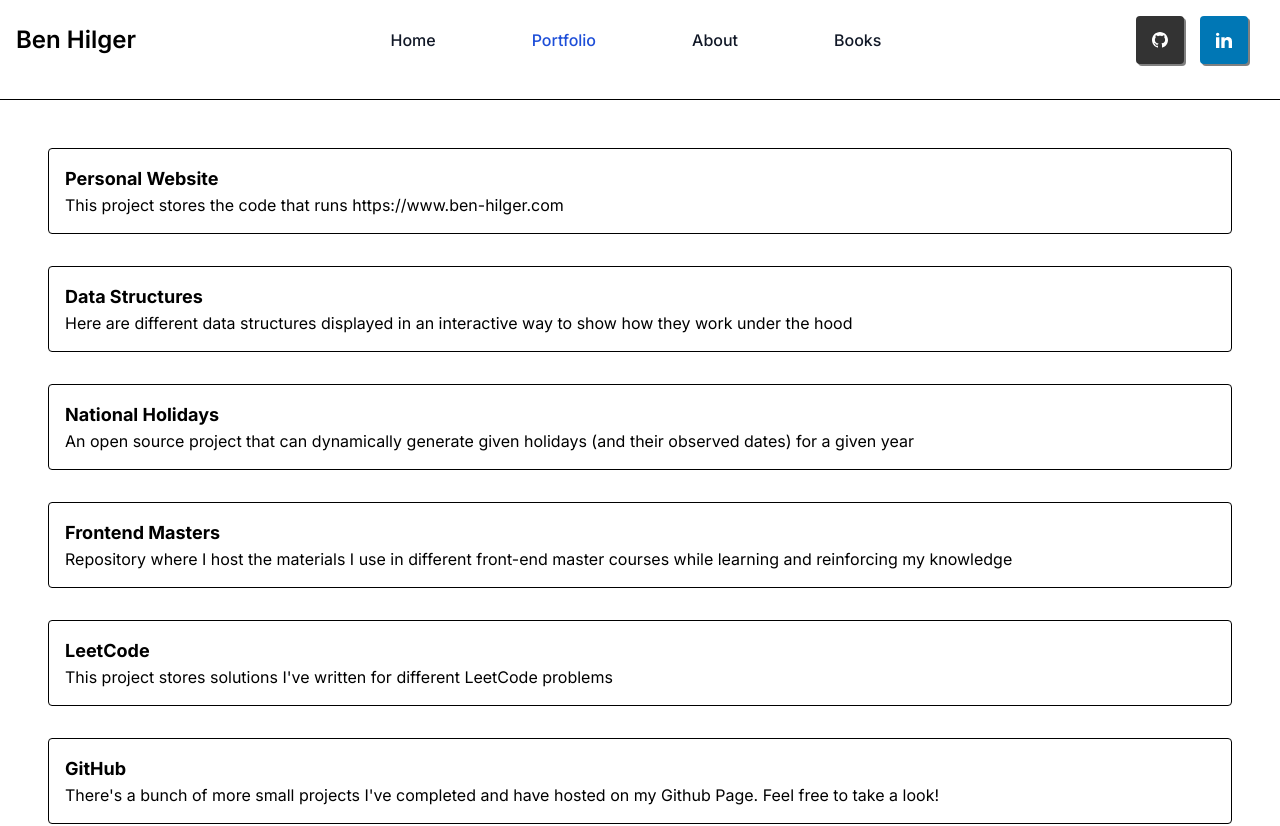
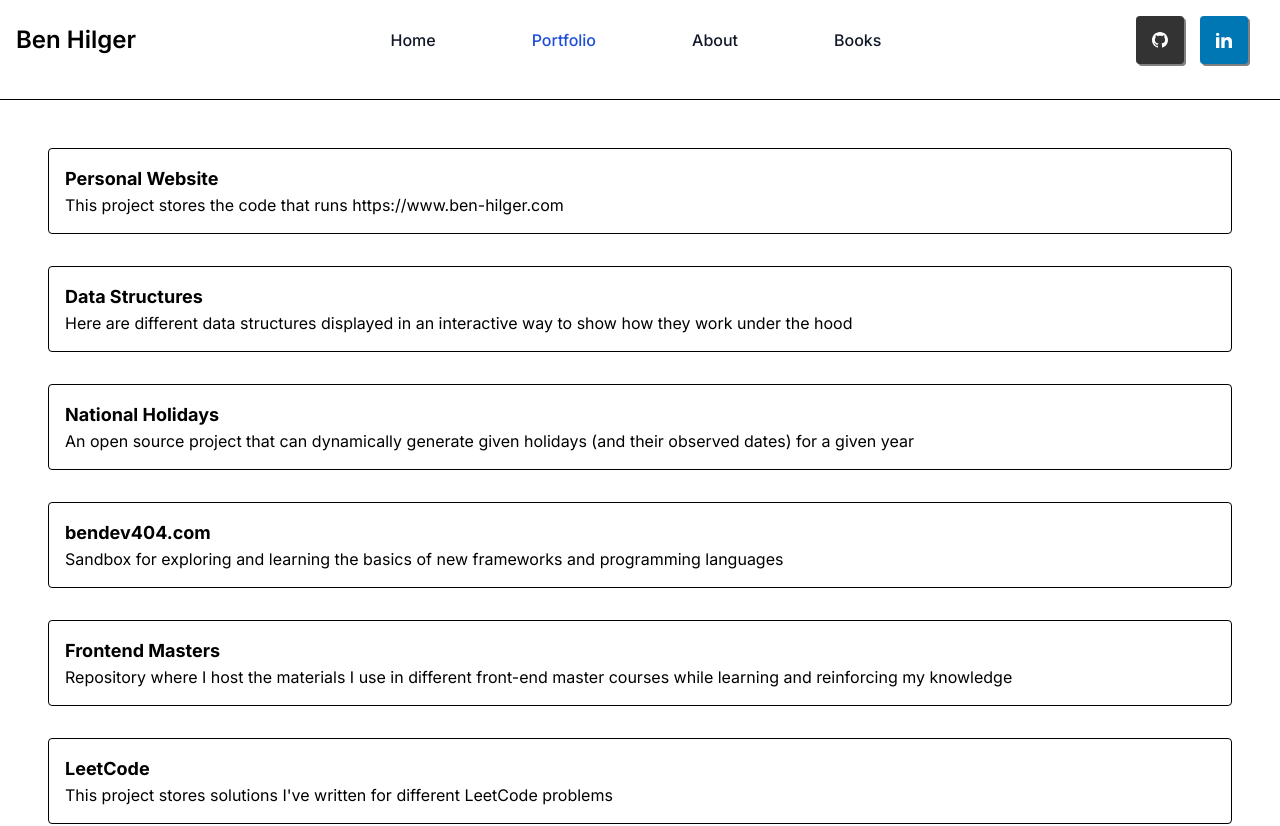
Before and after one commit to Ben-Hilger/website, a Next.js app in the folder web/: page /portfolio in a window 1280 px wide. Shown: the top 826 px of the page. Built offline with nearby package versions, Linux system fonts and the light colour scheme.

Commit message:
update portfolio layout

```diff
--- a/web/src/app/portfolio/page.tsx
+++ b/web/src/app/portfolio/page.tsx
@@ -8,9 +8,10 @@ export default function Portfolio() {
         new CardInfo(1, "Personal Website", "This project stores the code that runs https://www.ben-hilger.com", "https://github.com/Ben-Hilger/website"),
         new CardInfo(2, "Data Structures", "Here are different data structures displayed in an interactive way to show how they work under the hood", "/data-structures", "_self"),
         new CardInfo(3, "National Holidays", "An open source project that can dynamically generate given holidays (and their observed dates) for a given year", "https://github.com/Ben-Hilger/php-recurring-holidays"),
-        new CardInfo(4, "Frontend Masters", "Repository where I host the materials I use in different front-end master courses while learning and reinforcing my knowledge", "https://github.com/Ben-Hilger/frontend-masters"),
-        new CardInfo(5, "LeetCode", "This project stores solutions I've written for different LeetCode problems", "https://github.com/Ben-Hilger/LeetCode"),
-        new CardInfo(6, "GitHub", "There's a bunch of more small projects I've completed and have hosted on my Github Page. Feel free to take a look!", "https://github.com/Ben-Hilger/"),
+        new CardInfo(4, "bendev404.com", "Sandbox for exploring and learning the basics of new frameworks and programming languages", "https://www.bendev404.com"),
+        new CardInfo(5, "Frontend Masters", "Repository where I host the materials I use in different front-end master courses while learning and reinforcing my knowledge", "https://github.com/Ben-Hilger/frontend-masters"),
+        new CardInfo(6, "LeetCode", "This project stores solutions I've written for different LeetCode problems", "https://github.com/Ben-Hilger/LeetCode"),
+        new CardInfo(7, "GitHub", "There's a bunch of more small projects I've completed and have hosted on my Github Page. Feel free to take a look!", "https://github.com/Ben-Hilger/"),
    ];
 
     function getPortfolioItems() {
```
